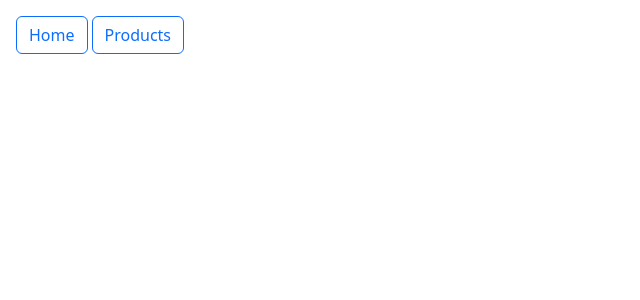
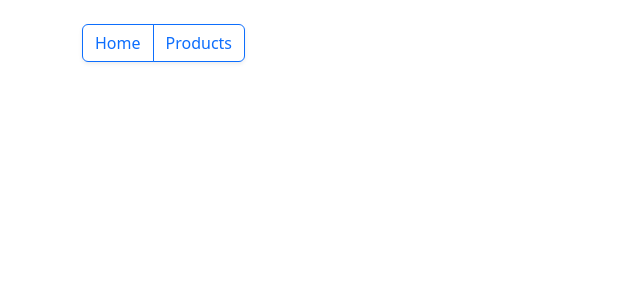
Before and after one commit to Griffith-0-0/Angular_Sping_product, an Angular app: page / in a window 1280 px wide. Shown: the top 300 px of the page, without its empty margins (0-640 px from the left). Built offline with nearby package versions, Linux system fonts and the light colour scheme.

Commit message:
🎨 Palette: Improve navigation accessibility and active route styling
Co-authored-by: Griffith-0-0 <192037831+Griffith-0-0@users.noreply.github.com>

```diff
--- a/src/app/app.html
+++ b/src/app/app.html
@@ -1,7 +1,27 @@
-<div class="p-3">
-  <nav>
-    <div routerLink="/home" class="btn btn-outline-primary">Home</div>
-    <div routerLink="/products" class="ms-1 btn btn-outline-primary">Products</div>
+<div class="container py-4">
+  <nav aria-label="Main navigation" class="mb-3">
+    <div class="btn-group shadow-sm" role="group">
+      <a
+        routerLink="/home"
+        routerLinkActive
+        #rlaHome="routerLinkActive"
+        class="btn btn-outline-primary"
+        [class.active]="rlaHome.isActive"
+        [attr.aria-current]="rlaHome.isActive ? 'page' : null">
+        Home
+      </a>
+      <a
+        routerLink="/products"
+        routerLinkActive
+        #rlaProducts="routerLinkActive"
+        class="btn btn-outline-primary"
+        [class.active]="rlaProducts.isActive"
+        [attr.aria-current]="rlaProducts.isActive ? 'page' : null">
+        Products
+      </a>
+    </div>
   </nav>
-  <router-outlet></router-outlet>
+  <main>
+    <router-outlet></router-outlet>
+  </main>
 </div>
--- a/src/app/app.ts
+++ b/src/app/app.ts
@@ -1,9 +1,9 @@
 import { Component } from '@angular/core';
-import {RouterLink, RouterOutlet} from '@angular/router';
+import { RouterLink, RouterLinkActive, RouterOutlet } from '@angular/router';
 
 @Component({
   selector: 'app-root',
-  imports: [RouterOutlet, RouterLink],
+  imports: [RouterOutlet, RouterLink, RouterLinkActive],
   templateUrl: './app.html',
   styleUrl: './app.css',
   standalone: true
--- /dev/null
+++ b/src/app/home/home.ts
@@ -0,0 +1,8 @@
+import { Component } from '@angular/core';
+
+@Component({
+  selector: 'app-home',
+  standalone: true,
+  template: `<h2>Home</h2>`
+})
+export class Home {}
--- /dev/null
+++ b/src/app/products/products.ts
@@ -0,0 +1,8 @@
+import { Component } from '@angular/core';
+
+@Component({
+  selector: 'app-products',
+  standalone: true,
+  template: `<h2>Products</h2>`
+})
+export class Products {}
```
Also changed, not shown: 1 other file (tests, documents, lock files or other folders).
